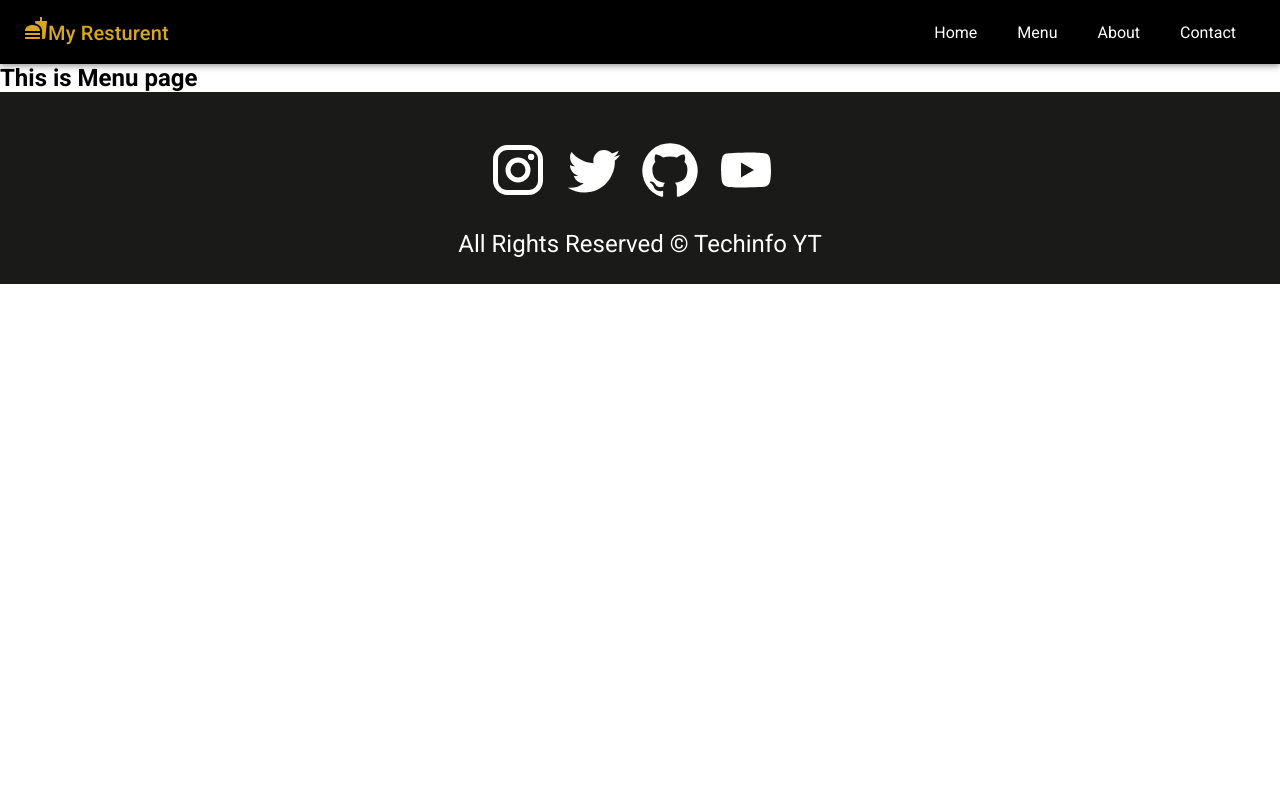
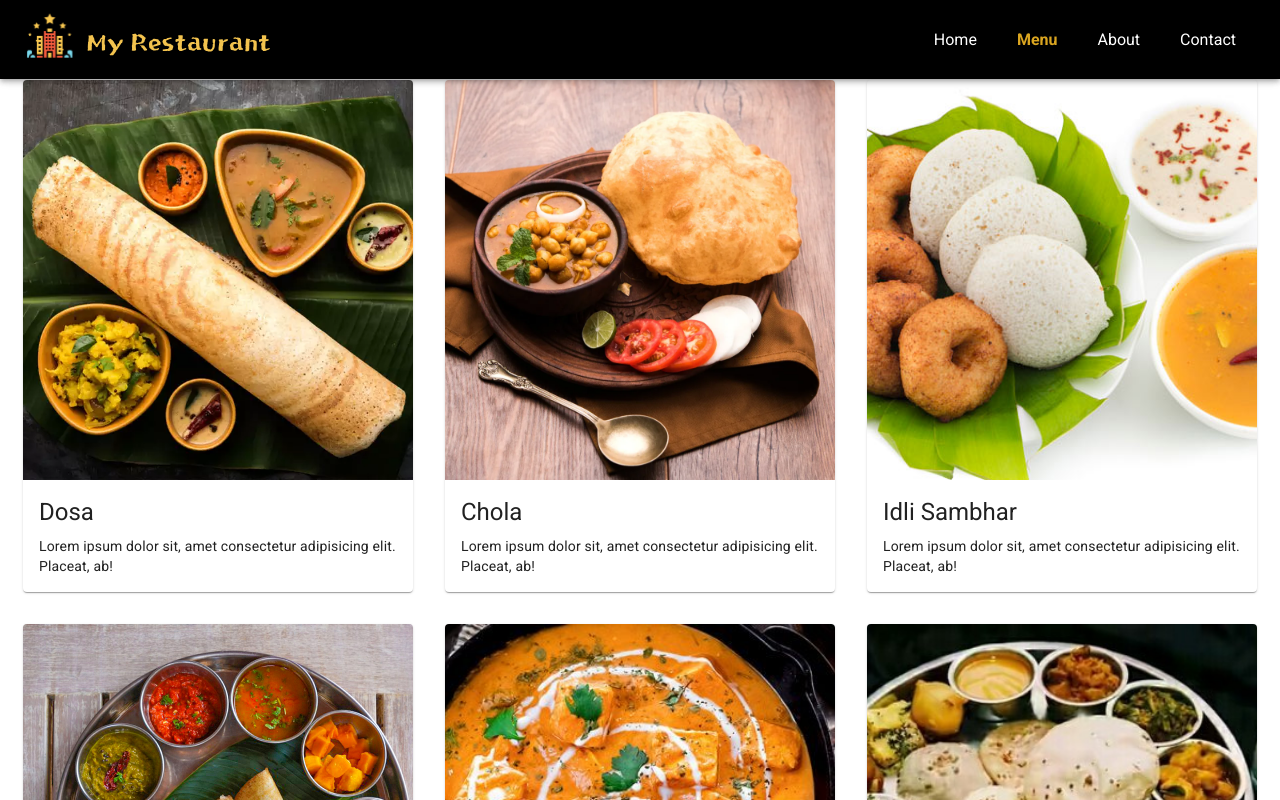
Before and after one commit to ashiq-rahman07/mui-resturent-frontend, a React (Vite) app: page /menu in a window 1280 px wide. Shown: the top 800 px of the page. Built offline with nearby package versions, Linux system fonts and the light colour scheme.

Commit message:
menu section create

```diff
--- a/src/components/Layaout/Header.jsx
+++ b/src/components/Layaout/Header.jsx
@@ -1,9 +1,12 @@
 import React, { useState } from 'react'
 import {AppBar, Box, Drawer, IconButton, Toolbar, Typography} from '@mui/material'
-import FastfoodIcon from '@mui/icons-material/Fastfood';
+
 import MenuIcon from '@mui/icons-material/Menu';
-import { Link } from 'react-router-dom';
+import { NavLink } from 'react-router-dom';
 import '../../styles/HeaderStyles.css';
+import Logo from '../../assets/images/logo.svg';
+
+
 const Header = () => {
   const [mobileOpen, setMobileOpen] = useState(false);
   //handle menu click
@@ -14,22 +17,21 @@ const Header = () => {
   const drawer = (
     <Box onClick={handleDrawerToggle} sx={{textAlign:'center'}}>
         <Typography component='div' variant='h6' color={"goldenrod"} sx={{flexGrow: 1, my:2}} >
-              <FastfoodIcon/>
-                My Resturent
+              <img src={Logo} alt="logo" height={"70"} width="200" />
             </Typography>
 
               <ul className="mobile-navigation">
                 <li>
-                  <Link to='/'>Home</Link>
+                  <NavLink activeClassName="active" to='/'>Home</NavLink>
                 </li>
                 <li>
-                  <Link to='/menu'>Menu</Link>
+                  <NavLink to='/menu'>Menu</NavLink>
                 </li>
                 <li>
-                  <Link to='/about'>About</Link>
+                  <NavLink to='/about'>About</NavLink>
                 </li>
                 <li>
-                  <Link to='/contact'>Contact</Link>
+                  <NavLink to='/contact'>Contact</NavLink>
                 </li>
               </ul>
 
@@ -50,22 +52,21 @@ const Header = () => {
                 <MenuIcon/>
             </IconButton>
             <Typography component='div' variant='h6' color={"goldenrod"} sx={{flexGrow: 1}} >
-              <FastfoodIcon/>
-                My Resturent
+               <img src={Logo} alt="logo" height={"70"} width="250" />
             </Typography>
             <Box sx={{display:{xs: 'none', sm:'block'}}}>
               <ul className='navigation-menu'>
                 <li>
-                  <Link to='/'>Home</Link>
+                  <NavLink activeClassName="active" to='/'>Home</NavLink>
                 </li>
                 <li>
-                  <Link to='/menu'>Menu</Link>
+                  <NavLink to='/menu'>Menu</NavLink>
                 </li>
                 <li>
-                  <Link to='/about'>About</Link>
+                  <NavLink to='/about'>About</NavLink>
                 </li>
                 <li>
-                  <Link to='/contact'>Contact</Link>
+                  <NavLink to='/contact'>Contact</NavLink>
                 </li>
               </ul>
             </Box>
--- a/src/pages/Menu.jsx
+++ b/src/pages/Menu.jsx
@@ -1,12 +1,42 @@
-import React from 'react'
-import Layaout from '../components/Layaout/Layaout'
+import React from "react";
+import { MenuList } from "../data/data";
+
+import {
+  Box,
+  Card,
+  CardActionArea,
+  CardContent,
+  CardMedia,
+
+  Typography,
+} from "@mui/material";
+import Layaout from "../components/Layaout/Layaout";
 
 const Menu = () => {
   return (
     <Layaout>
-      <h2>This is Menu page</h2>
+      <Box sx={{ display: "flex", flexWrap: "wrap", justifyContent: "center" }}>
+        {MenuList.map((menu) => (
+          <Card sx={{ maxWidth: "390px", display: "flex", m: 2 }}>
+            <CardActionArea>
+              <CardMedia
+                sx={{ minHeight: "400px" }}
+                component={"img"}
+                src={menu.image}
+                alt={menu.name}
+              />
+              <CardContent>
+                <Typography variant="h5" gutterBottom component={"div"}>
+                  {menu.name}
+                </Typography>
+                <Typography variant="body2">{menu.description}</Typography>
+              </CardContent>
+            </CardActionArea>
+          </Card>
+        ))}
+      </Box>
     </Layaout>
-  )
-}
+  );
+};
 
-export default Menu
+export default Menu;
--- a/src/styles/HeaderStyles.css
+++ b/src/styles/HeaderStyles.css
@@ -14,6 +14,10 @@
   color:white;
 }
 
+.active {
+  color: goldenrod !important;
+  font-weight: bold !important;
+}
 
 /* mobile view */
 .mobile-navigation {
```
Also changed, not shown: src/data/data.js (+6 -6 lines).
